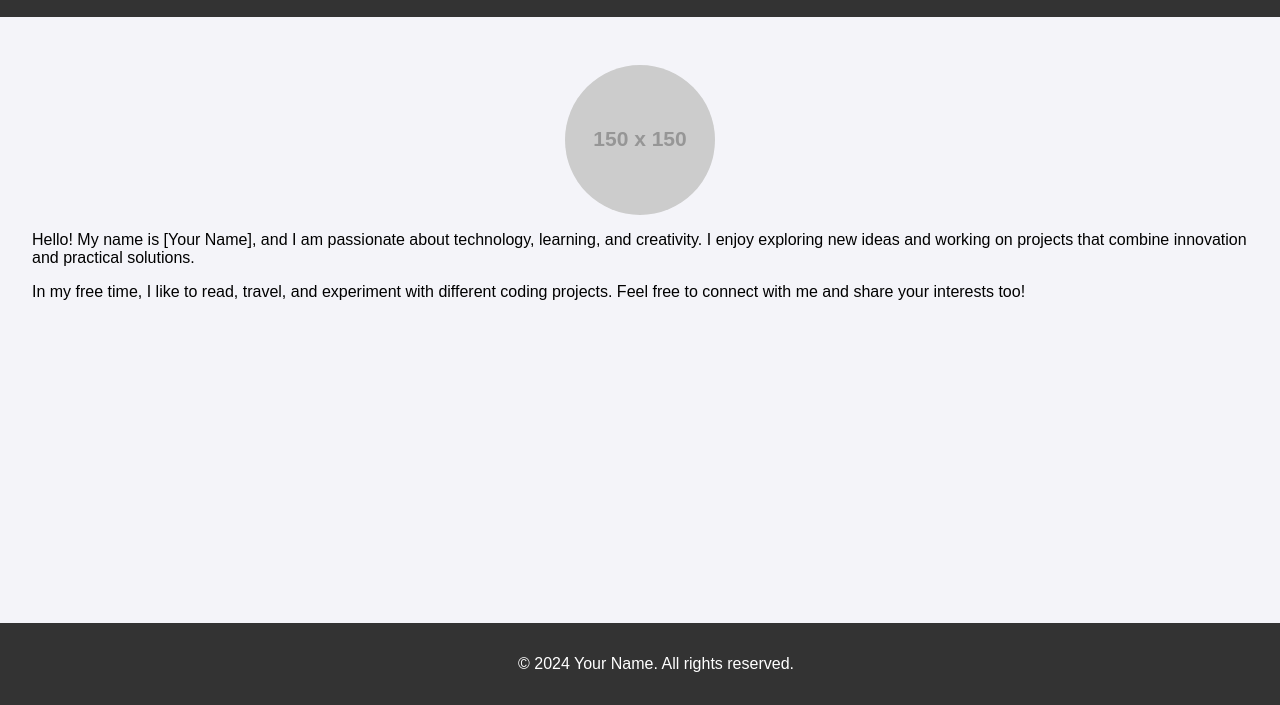
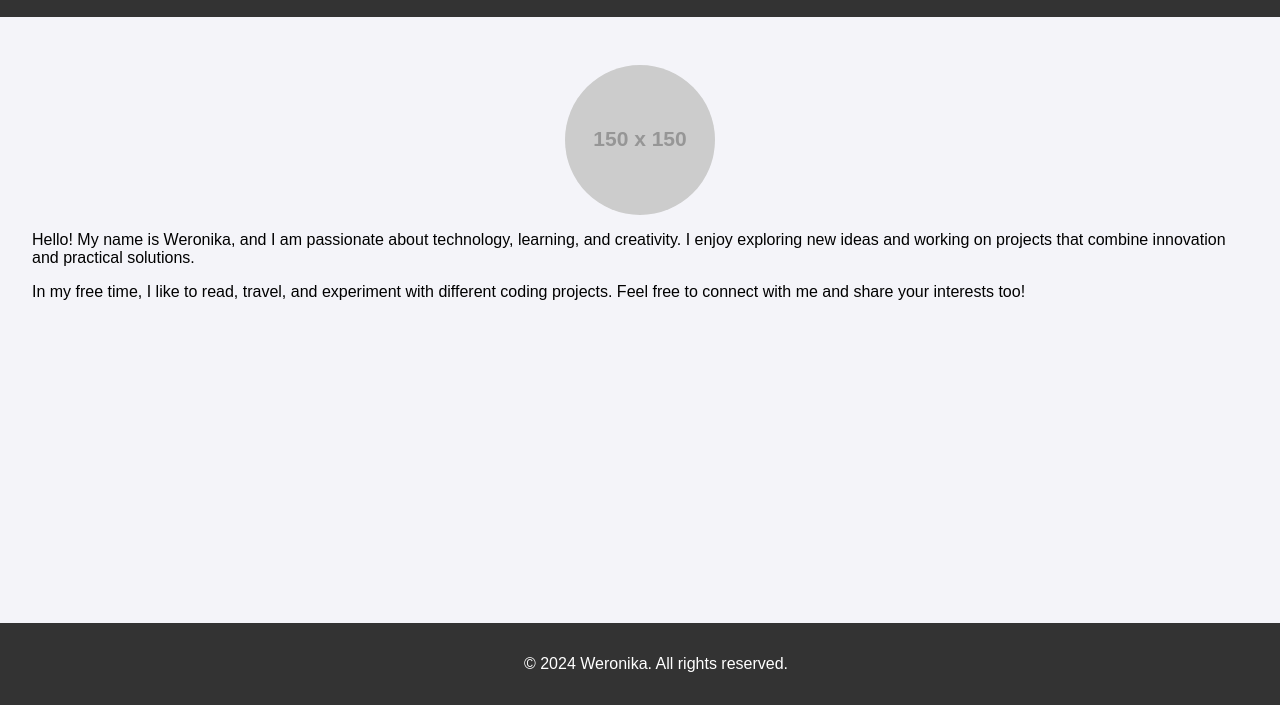
Before and after one commit to Weronika257780/257780, a plain HTML site: page index.html in a window 1280 px wide. Shown: the part 95-800 px from the top of the page. Drawn offline with Linux system fonts and the light colour scheme; placeholder pictures from the web are drawn by us.

Commit message:
updated name

```diff
--- a/index.html
+++ b/index.html
@@ -45,11 +45,11 @@
     </header>
     <main>
         <img src="https://via.placeholder.com/150" alt="Profile Picture" class="profile-pic">
-        <p>Hello! My name is [Your Name], and I am passionate about technology, learning, and creativity. I enjoy exploring new ideas and working on projects that combine innovation and practical solutions.</p>
+        <p>Hello! My name is Weronika, and I am passionate about technology, learning, and creativity. I enjoy exploring new ideas and working on projects that combine innovation and practical solutions.</p>
         <p>In my free time, I like to read, travel, and experiment with different coding projects. Feel free to connect with me and share your interests too!</p>
     </main>
     <footer>
-        <p>&copy; 2024 Your Name. All rights reserved.</p>
+        <p>&copy; 2024 Weronika. All rights reserved.</p>
     </footer>
 </body>
 </html>
```
